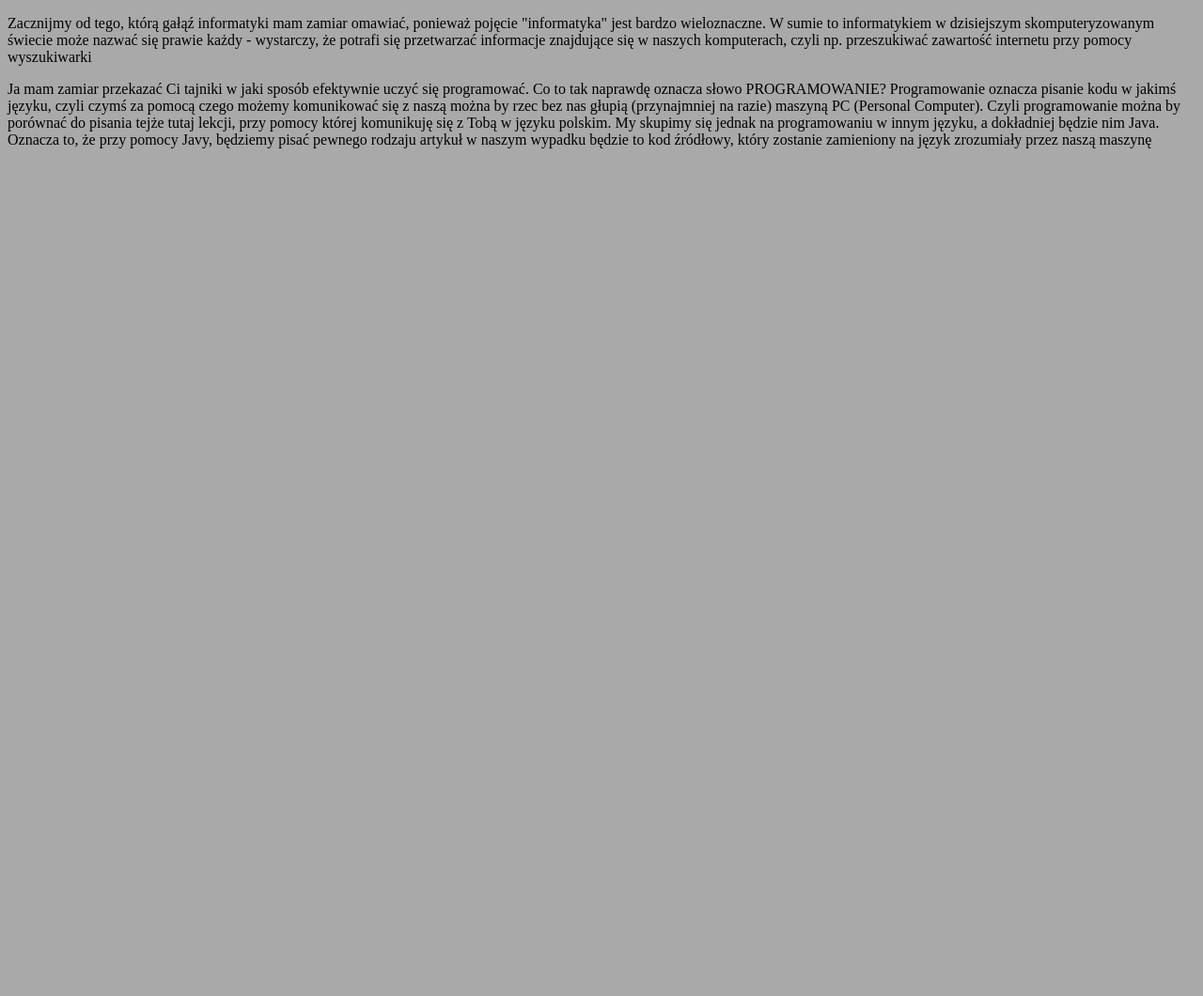
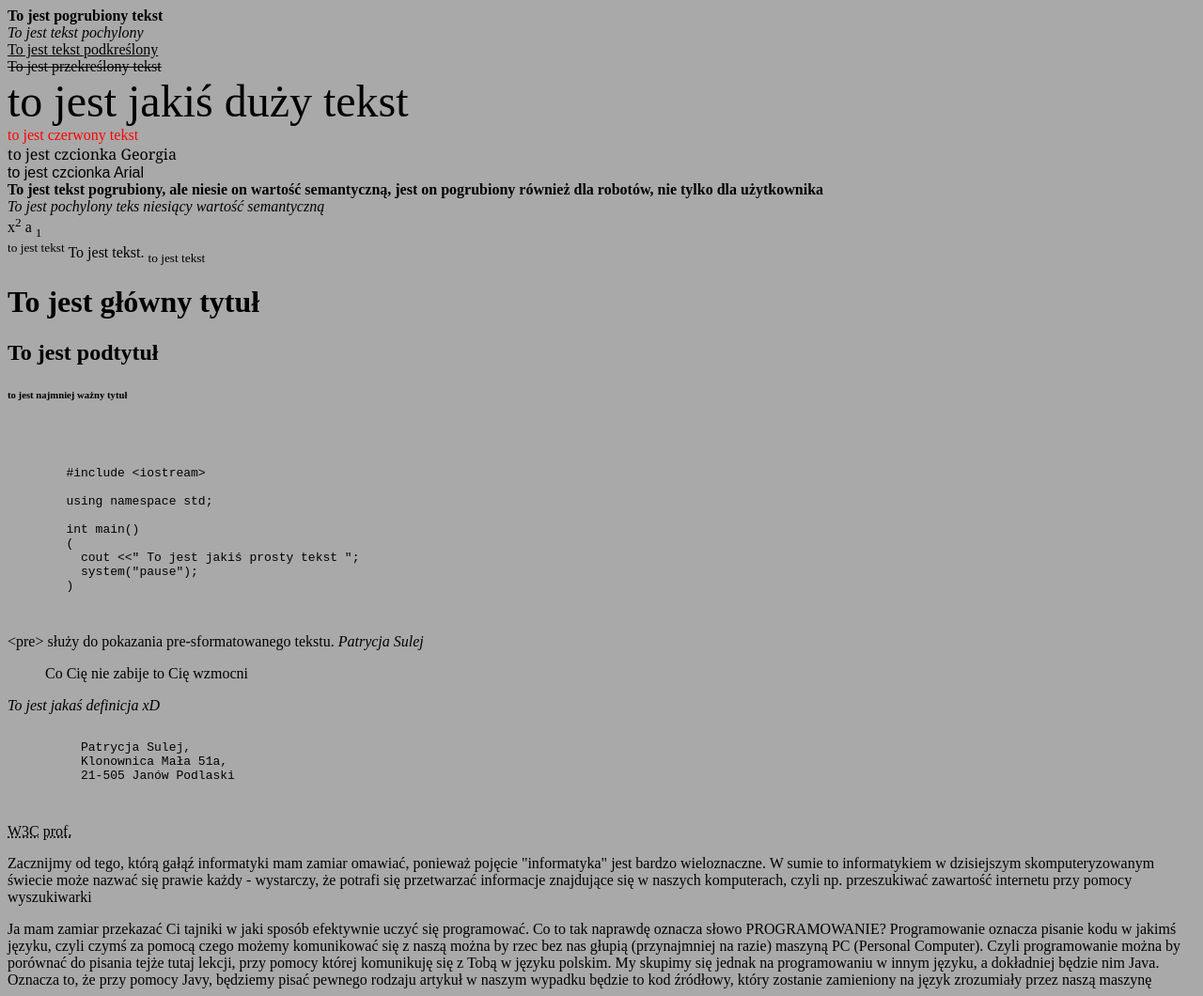
Before and after one commit to PatrycjaSulej/MyFirstSite, a plain HTML site: page index.html in a window 1280 px wide. Shown: the whole page at 94% size. Before the commit the page ends 800 px from the top, so only its background shows below. Drawn offline with Linux system fonts and the light colour scheme.

Commit message:
Formatowanie tekstu

```diff
--- a/index.html
+++ b/index.html
@@ -13,6 +13,61 @@
        <body style="background-color: rgb(169,169,169);">
            <!--bgcolor = backgroundcolor = kolor tła-->
            <!--HTML Colors Names = tam szukam nazw kolorów lub HEX-a, Hex= #+ RGB(red-blue-green o odpowiedniej intensywności-->
+        <b>To jest pogrubiony tekst</b> <!--b bold = pogrubienie--><br /><!--br break = przerwać-->
+        <i>To jest tekst pochylony</i> <!--i italic = pochylenie--><br />
+        <u>To jest tekst podkreślony</u> <!--u underline = podkreślenie--><br />
+        <s>To jest przekreślony tekst</s> <!--s strike through = przekreślić przez--><br />
+        <font size="15">to jest jakiś duży tekst</font><br />
+        <font color="red">to jest czerwony tekst</font><br />
+        <font face="Georgia">to jest czcionka Georgia</font><br />
+        <font face="Arial">to jest czcionka Arial</font><br />
+
+        <!--tagi semantyczne = tagi mające większą wartość-->
+        <strong>To jest tekst pogrubiony, ale niesie on wartość semantyczną, jest on pogrubiony również dla robotów, nie tylko dla użytkownika</strong><br />
+        <em>To jest pochylony teks niesiący wartość semantyczną</em> <!-- emphasis = nacisk, podkreślenie--><br />
+        x<sup>2</sup> a <sub>1</sub><br />
+        <sup>to jest tekst</sup> To jest tekst. <sub>to jest tekst</sub> <br />
+        <!--header = nagłówek-->
+        <h1>To jest główny tytuł</h1>
+        <h2>To jest podtytuł</h2>
+        <h6>to jest najmniej ważny tytuł</h6>
+
+        <pre><!-- pre od pre-formatted = formatuje mi to co jest pomiędzy w odpowiedni sposób-->
+          <code>
+
+        #include &lt;iostream>
+
+        using namespace std;
+
+        int main()
+        (
+          cout &lt;&lt;&quot; To jest jakiś prosty tekst &quot;;
+          system(&quot;pause&quot;);
+        )
+          </code>
+        </pre>
+
+        &lt;pre> służy do pokazania pre-sformatowanego tekstu.</pre>
+
+        <cite>Patrycja Sulej</cite>
+        <blockquote cite:"www.google.pl">
+          <p>Co Cię nie zabije to Cię wzmocni</blockquote>
+          </p>
+
+        <dfn> <!--dfn = define =definiować czyli opisywać-->
+          To jest jakaś definicja xD<br />
+
+        </dfn>
+        <pre>
+        <adress>
+          Patrycja Sulej,
+          Klonownica Mała 51a,
+          21-505 Janów Podlaski
+        </adress>
+        </pre>
+
+        <acronym title="World Wide Web Consortium">W3C</acronym><!--acronym = skrótowiec (najczęściej kilka wyrazów z dużych liter)-->
+        <abbr title="profesor">prof.</abbr><!--abbreviation = skrót-->
 
         <p align="left">Zacznijmy od tego, którą gałąź informatyki mam zamiar omawiać, ponieważ pojęcie "informatyka" jest bardzo wieloznaczne. W sumie to informatykiem w dzisiejszym skomputeryzowanym świecie może nazwać się prawie każdy - wystarczy, że potrafi się przetwarzać informacje znajdujące się w naszych komputerach, czyli np. przeszukiwać zawartość internetu przy pomocy wyszukiwarki</p>
             <!--p= paragraph- akapit-->
```
Also changed, not shown: szablon.html (deleted, +0 -19 lines).
